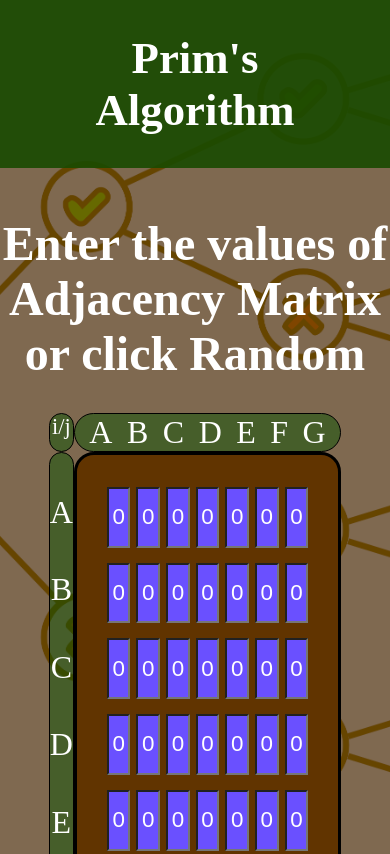
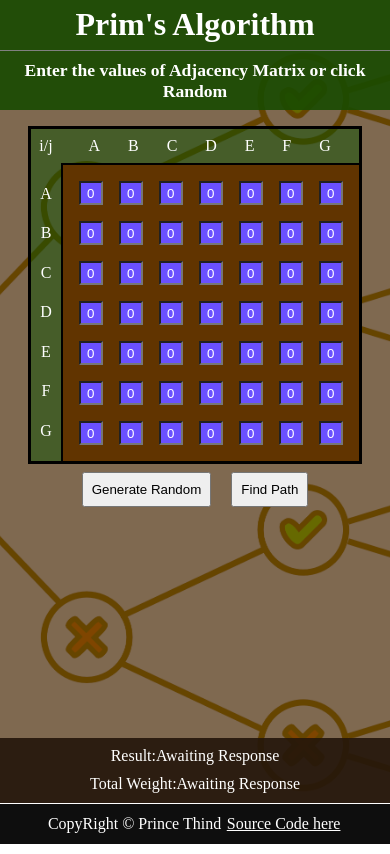
Before and after one commit to prince-thind-archive/prims-algorithm-in-js, a website built with webpack: page src/index.html in a window 390 px wide. Shown: the top 854 px of the page. Built offline with nearby package versions, Linux system fonts and the light colour scheme.

Commit message:
improve responsive design

```diff
--- a/src/index.html
+++ b/src/index.html
@@ -11,12 +11,12 @@
 <body>
     <header class="header">
         <h1 class="heading">Prim's Algorithm </h1>
-    </header>
-    <main class="main">
         <h2 class="matrix-heading">
             Enter the values of Adjacency Matrix or click Random
         </h2>
-        <div class="main-container">
+    </header>
+    <main class="main">
+
         <div class="matrix-frame">
             <div class="empty">i/j</div>
             <div class="column-numbers alphalist">
@@ -38,19 +38,23 @@
                 <div>G</div>
             </div>
             <div class="matrix" id="matrix"></div>
+
         </div>
         <div class="buttons">
-                <button class="generate-button">Generate Random</button>
-                <button class="find-path">Find Path</button>
+            <button class="generate-button" id="generate-button">Generate Random</button>
+            <button class="find-path" id="find-path">Find Path</button>
         </div>
-        </div>
-        <div class="results">
-            <div class="result-text">Result:Awaiting Response</div>
-            <div class="result-weight">Total Weight:Awaiting Response</div>
-        </div>
+
     </main>
     <footer class="footer">
-        <a href="https://github.com/Prince-Thind/Prims-Algorithm-using-JS" class="source">Source Code</a>
+        <div class="results">
+            <div class="result-text" id="result-text">Result:Awaiting Response</div>
+            <div class="result-weight" id="result-weight">Total Weight:Awaiting Response</div>
+        </div>
+        <div class="copyright">CopyRight &copy; Prince Thind <a
+                href="https://github.com/Prince-Thind/Prims-Algorithm-using-JS" class="source">Source Code here</a>
+        </div>
     </footer>
 </body>
+
 </html>
--- a/src/index.js
+++ b/src/index.js
@@ -2,11 +2,11 @@ import './style.css';
 import prims from './prims';
 
 const DOMNodes = (() => {
-  const matrix = document.querySelector('.matrix');
-  const generateBtn = document.querySelector('.generate-button');
-  const findPathBtn = document.querySelector('.find-path');
-  const resultText = document.querySelector('.result-text');
-  const resultWeight = document.querySelector('.result-weight');
+  const matrix = document.querySelector('#matrix');
+  const generateBtn = document.querySelector('#generate-button');
+  const findPathBtn = document.querySelector('#find-path');
+  const resultText = document.querySelector('#result-text');
+  const resultWeight = document.querySelector('#result-weight');
   return {
     matrix,
     generateBtn,
--- a/src/style.css
+++ b/src/style.css
@@ -2,105 +2,109 @@
   margin: 0;
   padding: 0;
 }
-  :root {
+html {
   color: white;
   text-align: center;
-    background: url(./assets/background1.png) no-repeat center center fixed;
+  background: url(./assets/background1.png) no-repeat center fixed;
   background-size: cover;
-    font-size: 2em;
+}
+body {
+  min-height: 100vh;
+  display: flex;
+  flex-direction: column;
 }
 .header {
   background-color: rgba(25, 75, 0, 0.9);
-    padding: 1rem;
-    margin-bottom: 1.5rem;
-    font-size: 0.7rem;
+  margin-bottom: 1em;
 }
-  .main-container {
-    padding: 1rem;
+.heading {
+  padding: 0.2em;
+  border-bottom: 1px solid gray;
+}
+.main {
+  flex: 1;
+}
+.matrix-heading {
+  padding: 0.5em;
+  font-size: 1.1em;
+}
+.matrix-frame {
+  margin: 0 auto;
+  display: grid;
+  max-width: max-content;
+  grid-template-columns: max-content auto;
+  border: 3px solid black;
+}
+.alphalist,
+.empty {
+  background-color: rgba(10, 82, 0, 0.479);
   display: flex;
-    justify-content: center;
-    align-items: center;
-    flex-direction: column;
+  justify-content: space-evenly;
 }
 
 .row-numbers {
   flex-direction: column;
 }
-  .alphalist,
-  .empty {
-    background-color: rgba(10, 82, 0, 0.479);
-    border: 1px solid black;
-    border-radius: 20px;
-    display: flex;
-    justify-content: space-evenly;
+.column-numbers {
+  align-items: center;
 }
 .empty {
-    font-size: 0.7em;
-  }
-  .matrix-frame {
-    display: grid;
-    width: 60vw;
-    grid-template-columns: 1fr 20fr;
-    grid-template-rows: 1fr 15fr;
+  padding: 0.5rem;
 }
 .matrix {
   background-color: rgb(97, 52, 0);
-    border: 3px solid black;
-    border-radius: 20px;
+  border-top: 2px solid black;
+  border-left: 2px solid black;
   padding: 1rem;
 }
+
 .buttons > * {
   padding: 0.5rem;
   margin: 0.5rem;
-    font-size: 0.5rem;
 }
-  .find-path:hover,
-  .generate-button:hover {
+.buttons > *:hover {
   background-color: rgb(49, 36, 13);
   color: white;
   transform: scale(1.1);
 }
 .results {
-    background-color: rgba(63, 39, 17, 0.9);
+  background-color: rgba(36, 22, 10, 0.9);
+  padding: 0.3rem;
 }
 .results > * {
   padding: 0.3rem;
 }
-  .footer {
-    background-color: rgba(63, 46, 31, 0.7);
+
+.copyright {
+  background-color: rgb(14, 14, 14);
   padding: 0.7rem;
+  border-top:1px solid white;
 }
 .source {
-    color: gray;
+  color: white;
   padding: 0.1rem;
 }
+
 /*matrix setup*/
-
 .matrix {
   display: grid;
   grid-template-columns: repeat(7, 1fr);
-    grid-template-rows: repeat(7, 1fr);
-    column-gap: 10px;
-    row-gap: 15px;
+  gap: 1em;
 }
 
 /* js classes */
 .matrix-element {
   background-color: rgb(106, 80, 255);
-    width: 100%;
+  width: 3em;
+  aspect-ratio: 1;
   justify-self: center;
   text-align: center;
   color: white;
-    font-size: 0.7em;
 }
 
 /*media queries*/
-
-  @media (max-width: 1000px) {
-    .matrix-frame{
-      width:75vw;
-    }
-    .matrix-container{
-      margin-bottom: 5rem;
+@media (max-width: 750px) {
+  .matrix-element {
+    width: 1.5em;
   }
 }
```
Lines whose indentation alone changed are shown as unchanged.
